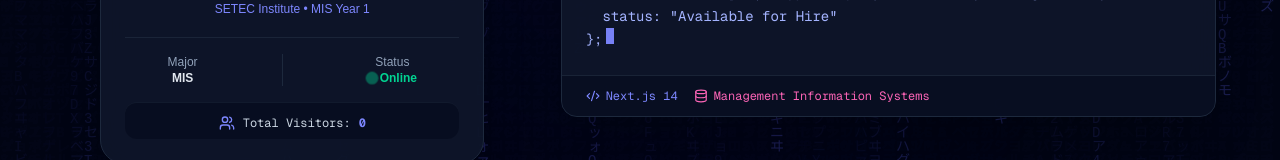
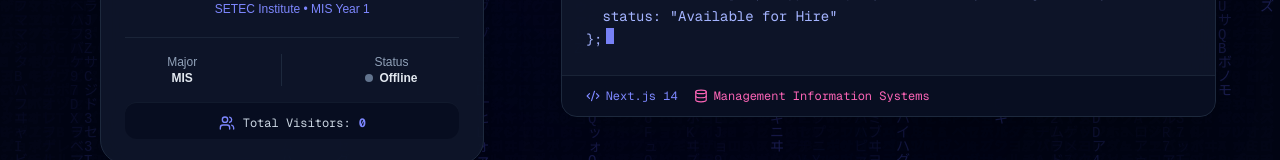
Before and after one commit to kimlongsok1101/Sokkimlong-porfolio, a Next.js app: page / in a window 1280 px wide. Shown: the part 409-569 px from the top of the page. Built offline with nearby package versions, Linux system fonts and the light colour scheme; no server answers; the database is empty.

Commit message:
add stat link with discord

```diff
--- a/components/HomeHero.tsx
+++ b/components/HomeHero.tsx
@@ -18,15 +18,47 @@ export default function HomeHero() {
   const [isMounted, setIsMounted] = useState(false);
   const [visitorCount, setVisitorCount] = useState<number | null>(null);
 
+  // Discord Status State
+  const [discordStatus, setDiscordStatus] = useState<string>("offline");
+
   useEffect(() => {
     setIsMounted(true);
 
-    // Using a brand new namespace key (visits-v3) to ensure it starts fresh from 0
+    // REPLACE WITH YOUR ACTUAL DISCORD USER ID
+    const DISCORD_USER_ID = "745943593432121465";
+
+    // Lanyard WebSocket Connection for Real-Time Status Sync
+    function connectLanyard() {
+      const socket = new WebSocket("wss://api.lanyard.rest/socket");
+
+      socket.onopen = () => {
+        socket.send(
+          JSON.stringify({
+            op: 2,
+            d: { subscribe_to_id: DISCORD_USER_ID },
+          })
+        );
+      };
+
+      socket.onmessage = (event) => {
+        const data = JSON.parse(event.data);
+        if (data.t === "INIT_STATE" || data.t === "PRESENCE_UPDATE") {
+          setDiscordStatus(data.d.discord_status);
+        }
+      };
+
+      socket.onclose = () => {
+        setTimeout(connectLanyard, 5000); // Reconnect if dropped
+      };
+    }
+
+    connectLanyard();
+
+    // Visitor count logic
     const hasVisited = sessionStorage.getItem("has_visited_portfolio_v3");
 
     if (!hasVisited) {
       sessionStorage.setItem("has_visited_portfolio_v3", "true");
-      // Increment only on a brand new session, starting cleanly from 0
       fetch("https://abacus.jasoncameron.dev/hit/sokkimlong-portfolio/visits-v3")
         .then((res) => res.json())
         .then((data) => {
@@ -39,7 +71,6 @@ export default function HomeHero() {
           setVisitorCount(0);
         });
     } else {
-      // If the user already visited or refreshed in this session, fetch the current count without incrementing
       fetch("https://abacus.jasoncameron.dev/get/sokkimlong-portfolio/visits-v3")
         .then((res) => res.json())
         .then((data) => {
@@ -63,6 +94,22 @@ export default function HomeHero() {
 
     return () => clearInterval(interval);
   }, []);
+
+  // Helper mappings for Discord status color & label
+  const getStatusConfig = (status: string) => {
+    switch (status) {
+      case "online":
+        return { color: "bg-emerald-400", ping: "animate-ping", label: "Online" };
+      case "idle":
+        return { color: "bg-amber-400", ping: "", label: "Idle" };
+      case "dnd":
+        return { color: "bg-rose-500", ping: "", label: "Do Not Disturb" };
+      default:
+        return { color: "bg-slate-500", ping: "", label: "Offline" };
+    }
+  };
+
+  const currentStatus = getStatusConfig(discordStatus);
 
   return (
     <section id="home" className="min-h-screen flex flex-col justify-center items-center relative pt-28 pb-16 px-6 overflow-hidden">
@@ -121,8 +168,14 @@ export default function HomeHero() {
                 <div className="h-8 w-px bg-slate-800" />
                 <div>
                   <span className="block text-slate-400 font-medium">Status</span>
-                  <span className="text-emerald-400 font-bold flex items-center gap-1">
-                    <span className="w-2 h-2 rounded-full bg-emerald-400 animate-ping" /> Online
+                  <span className="text-slate-200 font-bold flex items-center gap-1.5">
+                    <span className="relative flex w-2 h-2">
+                      {discordStatus === "online" && (
+                        <span className={`absolute inline-flex h-full w-full rounded-full ${currentStatus.color} opacity-75 animate-ping`} />
+                      )}
+                      <span className={`relative inline-flex rounded-full w-2 h-2 ${currentStatus.color}`} />
+                    </span>
+                    {currentStatus.label}
                   </span>
                 </div>
               </div>
```
